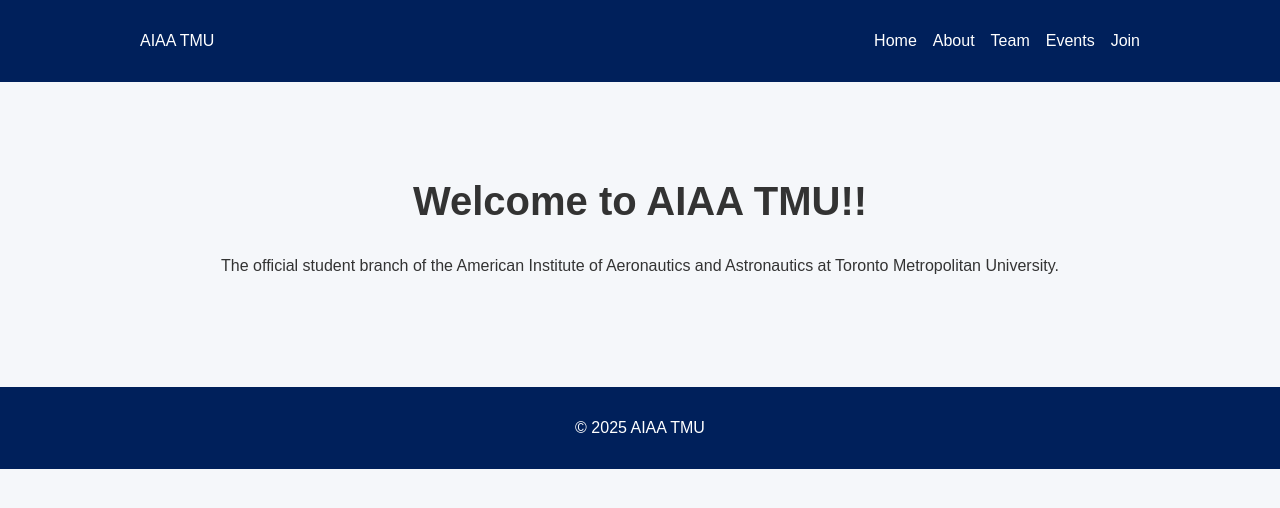
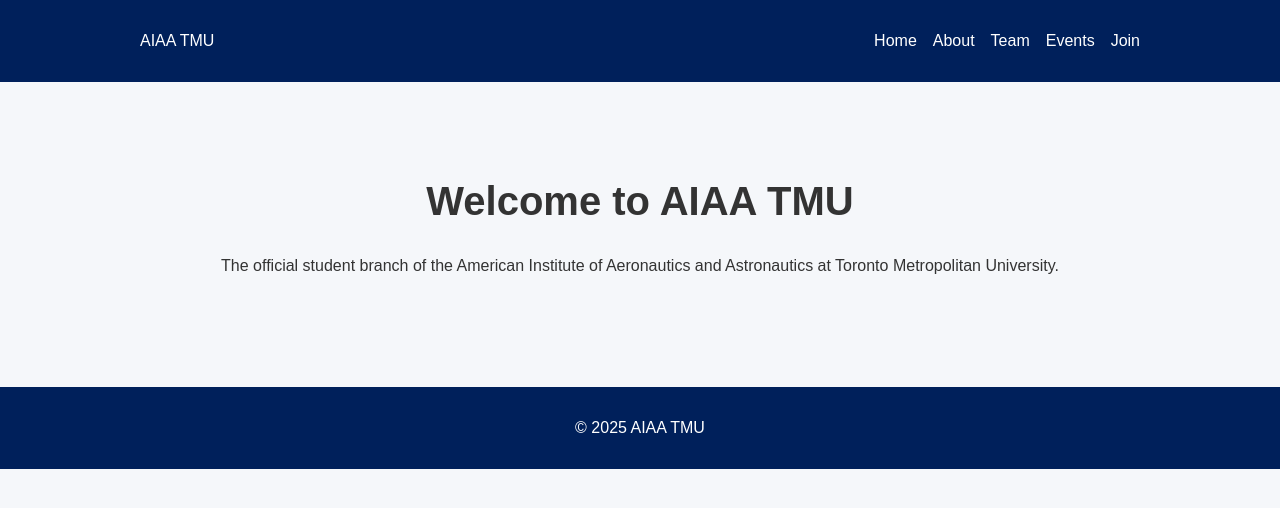
Before and after one commit to AIAA-TMU/aiaa-tmu, a plain HTML site: page index.html in a window 1280 px wide. Drawn offline with Linux system fonts and the light colour scheme.

Commit message:
Update index.html

```diff
--- a/index.html
+++ b/index.html
@@ -3,7 +3,7 @@
 <head>
   <meta charset="UTF-8" />
   <meta name="viewport" content="width=device-width, initial-scale=1.0" />
-  <title>AIAA-TMU</title>
+  <title>55555555</title>
   <link rel="stylesheet" href="style.css" />
 </head>
 <body>
@@ -22,7 +22,7 @@
 
   <main>
     <section class="hero">
-      <h1>Welcome to AIAA TMU!!</h1>
+      <h1>Welcome to AIAA TMU</h1>
       <p>The official student branch of the American Institute of Aeronautics and Astronautics at Toronto Metropolitan University.</p>
     </section>
   </main>
```
